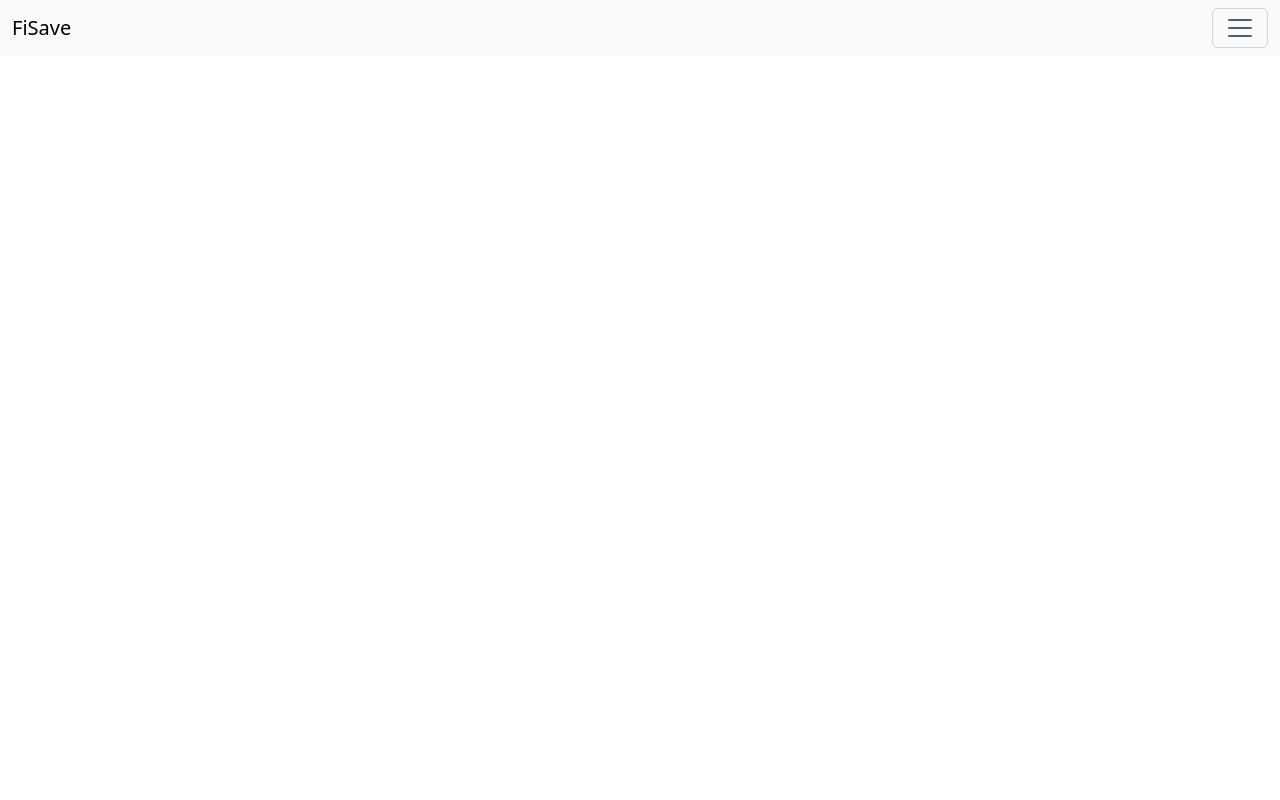
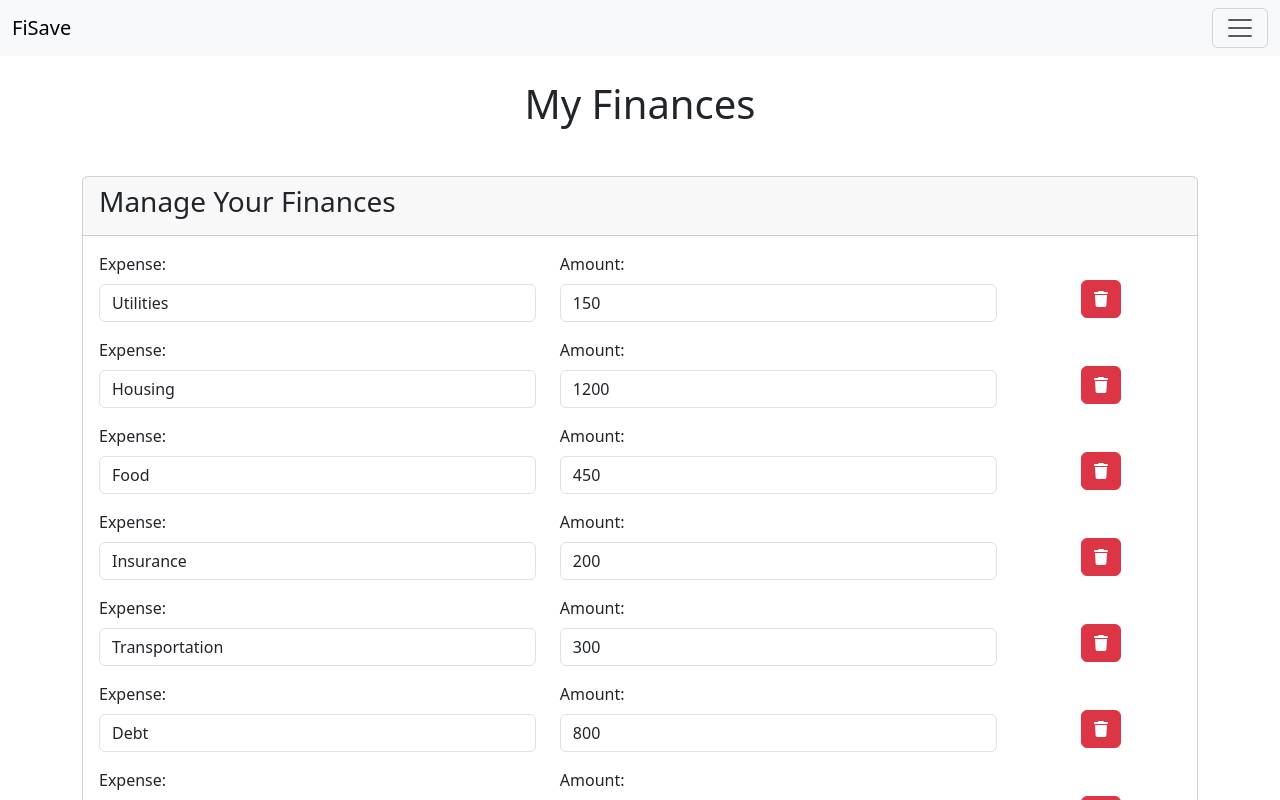
Before and after one commit to JohnArochaDev/Finance-Tracker, a React (Vite) app: page /my-finances in a window 1280 px wide. Shown: the top 800 px of the page. Built offline with nearby package versions, Linux system fonts and the light colour scheme.

Commit message:
added a finance manager page

```diff
--- a/package.json
+++ b/package.json
@@ -12,6 +12,9 @@
   "dependencies": {
     "@emotion/react": "^11.14.0",
     "@emotion/styled": "^11.14.0",
+    "@fortawesome/fontawesome-svg-core": "^6.7.2",
+    "@fortawesome/free-solid-svg-icons": "^6.7.2",
+    "@fortawesome/react-fontawesome": "^0.2.2",
     "bootstrap": "^5.3.3",
     "chart.js": "^4.4.7",
     "react": "^19.0.0",
--- /dev/null
+++ b/src/components/Forms/FinanceForm/index.tsx
@@ -0,0 +1,83 @@
+import React, { useState } from 'react';
+import { Button, Form, Row, Col, Container, Card } from 'react-bootstrap';
+import { FontAwesomeIcon } from '@fortawesome/react-fontawesome';
+import { faTrash } from '@fortawesome/free-solid-svg-icons';
+
+const PieChartForm: React.FC = () => {
+  const [labels, setLabels] = useState(['Utilities', 'Housing', 'Food', 'Insurance', 'Transportation', 'Debt', 'Childcare', 'Dining', 'Subscriptions']);
+  const [data, setData] = useState([150, 1200, 450, 200, 300, 800, 350, 400, 100]);
+
+  const handleLabelChange = (index: number, value: string) => {
+    const newLabels = [...labels];
+    newLabels[index] = value;
+    setLabels(newLabels);
+  };
+
+  const handleDataChange = (index: number, value: number) => {
+    const newData = [...data];
+    newData[index] = value;
+    setData(newData);
+  };
+
+  const addLabel = () => {
+    setLabels([...labels, '']);
+    setData([...data, 0]);
+  };
+
+  const removeLabel = (index: number) => {
+    const newLabels = labels.filter((_, i) => i !== index);
+    const newData = data.filter((_, i) => i !== index);
+    setLabels(newLabels);
+    setData(newData);
+  };
+
+  return (
+    <Container>
+      <Card className="mt-5">
+        <Card.Header>
+          <h3>Manage Your Finances</h3>
+        </Card.Header>
+        <Card.Body>
+          <Form>
+            {labels.map((label, index) => (
+              <Row key={index} className="mb-3 align-items-center">
+                <Col md={5}>
+                  <Form.Group controlId={`label-${index}`}>
+                    <Form.Label>Expense:</Form.Label>
+                    <Form.Control
+                      type="text"
+                      placeholder="Label"
+                      value={label}
+                      onChange={(e) => handleLabelChange(index, e.target.value)}
+                    />
+                  </Form.Group>
+                </Col>
+                <Col md={5}>
+                  <Form.Group controlId={`value-${index}`}>
+                    <Form.Label>Amount:</Form.Label>
+                    <Form.Control
+                      type="number"
+                      placeholder="Value"
+                      value={data[index]}
+                      onChange={(e) => handleDataChange(index, parseInt(e.target.value))}
+                    />
+                  </Form.Group>
+                </Col>
+                <Col md={2} className="text-center">
+                  <Button variant="danger" onClick={() => removeLabel(index)} className="mt-4">
+                    <FontAwesomeIcon icon={faTrash} />
+                  </Button>
+                </Col>
+              </Row>
+            ))}
+            <Button variant="primary" onClick={addLabel} className="mt-3">
+              Add Label
+            </Button>
+          </Form>
+        </Card.Body>
+      </Card>
+    </Container>
+  );
+};
+
+export default PieChartForm;
--- a/src/pages/MyFinances/index.tsx
+++ b/src/pages/MyFinances/index.tsx
@@ -1,9 +1,17 @@
+/** @jsxImportSource @emotion/react */
+
+import PieChartForm from '../../components/Forms/FinanceForm/index.tsx';
+import 'bootstrap/dist/css/bootstrap.min.css';
+
+import styles from './styles.ts'
+
 function MyFinances() {
-    return (
-        <>
-
-        </>
-    )
+  return (
+    <div css={styles.appContainer}>
+      <h1 css={styles.heading}>My Finances</h1>
+      <PieChartForm />
+    </div>
+  );
 }
 
 export default MyFinances;
--- /dev/null
+++ b/src/pages/MyFinances/styles.ts
@@ -0,0 +1,16 @@
+import { css } from '@emotion/react';
+
+const styles = {
+  appContainer: css`
+    padding-top: 10vh;
+    justify-content: center;
+    align-items: center;
+    width: 100vw;
+    height: 100vh;
+  `,
+  heading: css`
+  text-align: center;
+`,
+};
+
+export default styles;
```
Also changed, not shown: 1 other file (tests, documents, lock files or other folders).
